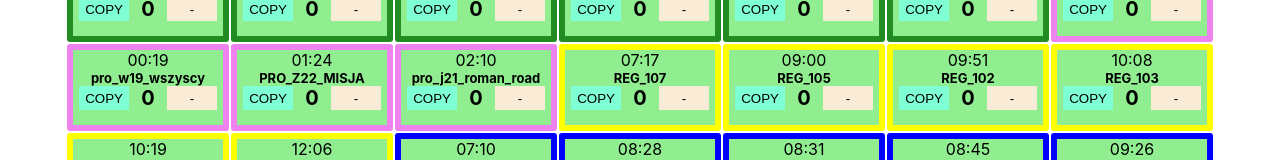
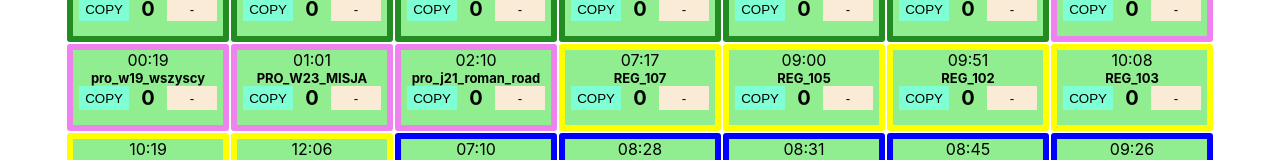
Before and after one commit to NorthWillov/rand-prog, a React (Create React App) app: page / in a window 1280 px wide. Shown: the part 600-760 px from the top of the page. Built offline with nearby package versions, Linux system fonts and the light colour scheme; the HTML template or start-up script is replaced by a standard one.

Commit message:
Add prog

```diff
--- a/src/db.js
+++ b/src/db.js
@@ -87,7 +87,7 @@ export default {
   PRO_LONG: [
     { id: 26, program: "PRO_KTD2022", counter: 0, duration: "00:08" },
     { id: 27, program: "pro_w19_wszyscy", counter: 0, duration: "00:19" },
-    { id: 29, program: "PRO_Z22_MISJA", counter: 0, duration: "01:24" },
+    { id: 29, program: "PRO_W23_MISJA", counter: 0, duration: "01:01" },
     { id: 30, program: "pro_j21_roman_road", counter: 0, duration: "02:10" },
   ],
 
```
